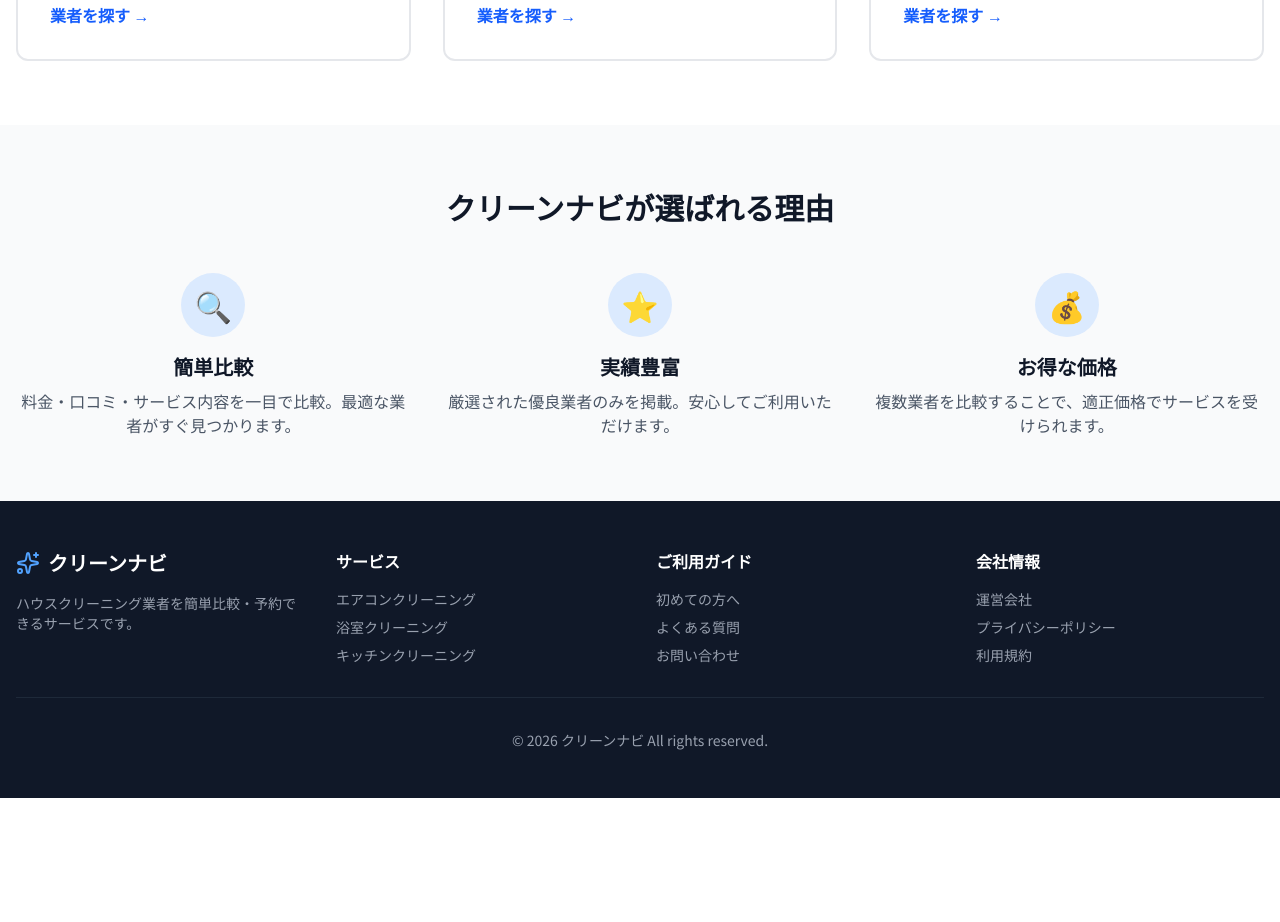
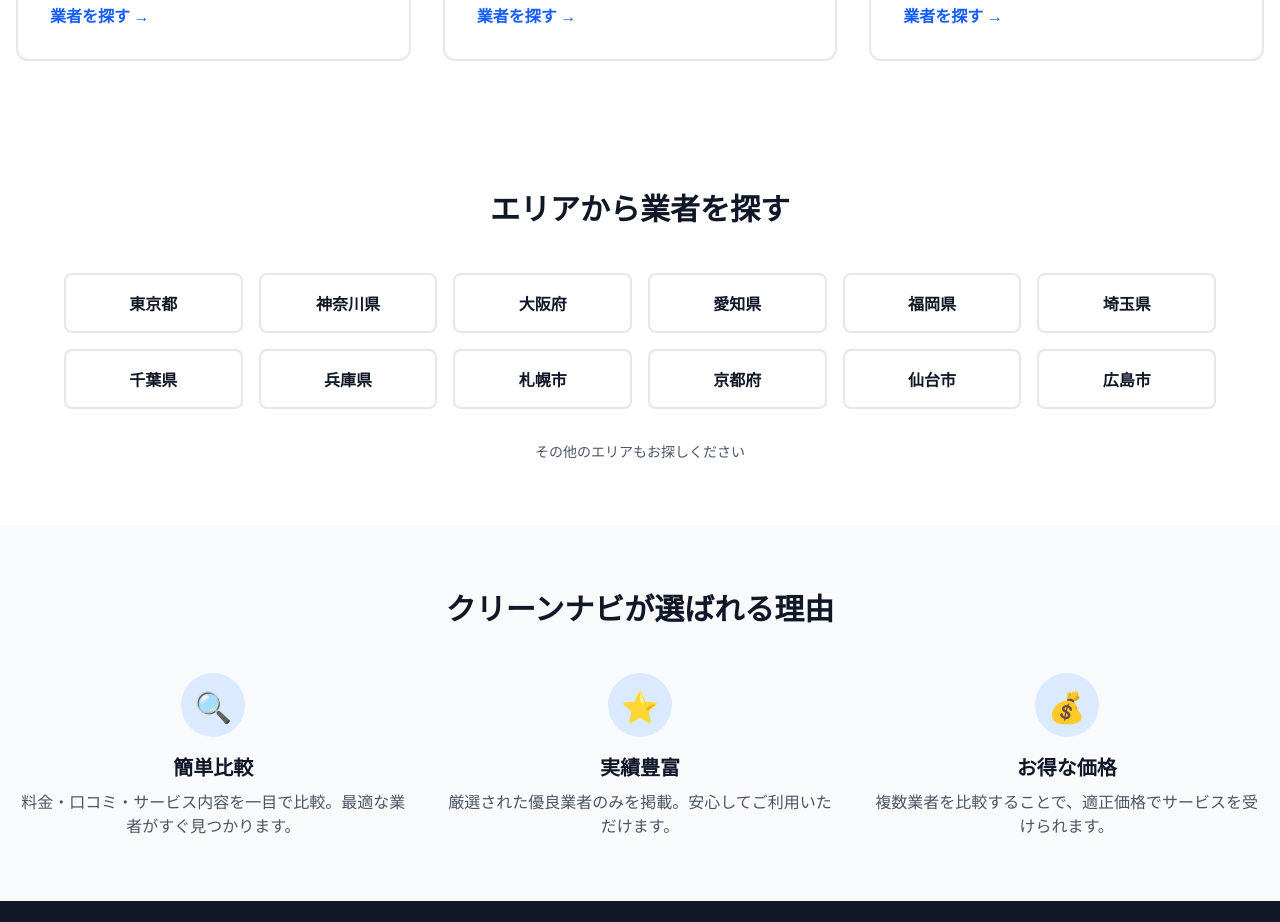
Before and after one commit to webmaster0818/site-001, a Next.js app: page / in a window 1280 px wide. Shown: the part 860-1782 px from the top of the page. Before the commit the page ends 1658 px from the top, so only its background shows below. Built offline with nearby package versions, Linux system fonts and the light colour scheme.

Commit message:
TOPページにエリア一覧セクション追加、大阪ページに近隣エリアリンク追加

```diff
--- a/app/areas/osaka/page.tsx
+++ b/app/areas/osaka/page.tsx
@@ -352,6 +352,19 @@ export default function OsakaArea() {
         </div>
       </section>
 
+      {/* 近隣エリア */}
+      <section className="py-16">
+        <div className="container mx-auto px-4">
+          <h2 className="text-2xl font-bold text-center mb-8">近隣エリアから探す</h2>
+          <div className="grid grid-cols-2 md:grid-cols-4 gap-4 max-w-4xl mx-auto">
+            <Link href="/areas/hyogo" className="btn btn-outline">兵庫県</Link>
+            <Link href="/areas/kyoto" className="btn btn-outline">京都府</Link>
+            <Link href="/areas/aichi" className="btn btn-outline">愛知県</Link>
+            <Link href="/areas/hiroshima" className="btn btn-outline">広島市</Link>
+          </div>
+        </div>
+      </section>
+
       {/* CTA */}
       <section className="py-16 bg-gradient-to-r from-primary to-secondary text-white">
         <div className="container mx-auto px-4 text-center">
--- a/app/page.tsx
+++ b/app/page.tsx
@@ -172,6 +172,56 @@ export default function Home() {
         </div>
       </section>
 
+      {/* エリアから探す */}
+      <section className="py-16 bg-white">
+        <div className="container mx-auto px-4">
+          <h3 className="text-3xl font-bold text-gray-900 text-center mb-12">
+            エリアから業者を探す
+          </h3>
+          <div className="grid grid-cols-2 md:grid-cols-4 lg:grid-cols-6 gap-4 max-w-6xl mx-auto">
+            <Link href="/areas/tokyo" className="bg-white border-2 border-gray-200 rounded-lg p-4 text-center hover:border-blue-600 hover:shadow-lg transition">
+              <div className="font-bold text-gray-900">東京都</div>
+            </Link>
+            <Link href="/areas/kanagawa" className="bg-white border-2 border-gray-200 rounded-lg p-4 text-center hover:border-blue-600 hover:shadow-lg transition">
+              <div className="font-bold text-gray-900">神奈川県</div>
+            </Link>
+            <Link href="/areas/osaka" className="bg-white border-2 border-gray-200 rounded-lg p-4 text-center hover:border-blue-600 hover:shadow-lg transition">
+              <div className="font-bold text-gray-900">大阪府</div>
+            </Link>
+            <Link href="/areas/aichi" className="bg-white border-2 border-gray-200 rounded-lg p-4 text-center hover:border-blue-600 hover:shadow-lg transition">
+              <div className="font-bold text-gray-900">愛知県</div>
+            </Link>
+            <Link href="/areas/fukuoka" className="bg-white border-2 border-gray-200 rounded-lg p-4 text-center hover:border-blue-600 hover:shadow-lg transition">
+              <div className="font-bold text-gray-900">福岡県</div>
+            </Link>
+            <Link href="/areas/saitama" className="bg-white border-2 border-gray-200 rounded-lg p-4 text-center hover:border-blue-600 hover:shadow-lg transition">
+              <div className="font-bold text-gray-900">埼玉県</div>
+            </Link>
+            <Link href="/areas/chiba" className="bg-white border-2 border-gray-200 rounded-lg p-4 text-center hover:border-blue-600 hover:shadow-lg transition">
+              <div className="font-bold text-gray-900">千葉県</div>
+            </Link>
+            <Link href="/areas/hyogo" className="bg-white border-2 border-gray-200 rounded-lg p-4 text-center hover:border-blue-600 hover:shadow-lg transition">
+              <div className="font-bold text-gray-900">兵庫県</div>
+            </Link>
+            <Link href="/areas/sapporo" className="bg-white border-2 border-gray-200 rounded-lg p-4 text-center hover:border-blue-600 hover:shadow-lg transition">
+              <div className="font-bold text-gray-900">札幌市</div>
+            </Link>
+            <Link href="/areas/kyoto" className="bg-white border-2 border-gray-200 rounded-lg p-4 text-center hover:border-blue-600 hover:shadow-lg transition">
+              <div className="font-bold text-gray-900">京都府</div>
+            </Link>
+            <Link href="/areas/sendai" className="bg-white border-2 border-gray-200 rounded-lg p-4 text-center hover:border-blue-600 hover:shadow-lg transition">
+              <div className="font-bold text-gray-900">仙台市</div>
+            </Link>
+            <Link href="/areas/hiroshima" className="bg-white border-2 border-gray-200 rounded-lg p-4 text-center hover:border-blue-600 hover:shadow-lg transition">
+              <div className="font-bold text-gray-900">広島市</div>
+            </Link>
+          </div>
+          <div className="text-center mt-8">
+            <p className="text-gray-600 text-sm">その他のエリアもお探しください</p>
+          </div>
+        </div>
+      </section>
+
       {/* 選ばれる理由 */}
       <section className="py-16 bg-gray-50">
         <div className="container mx-auto px-4">
```
